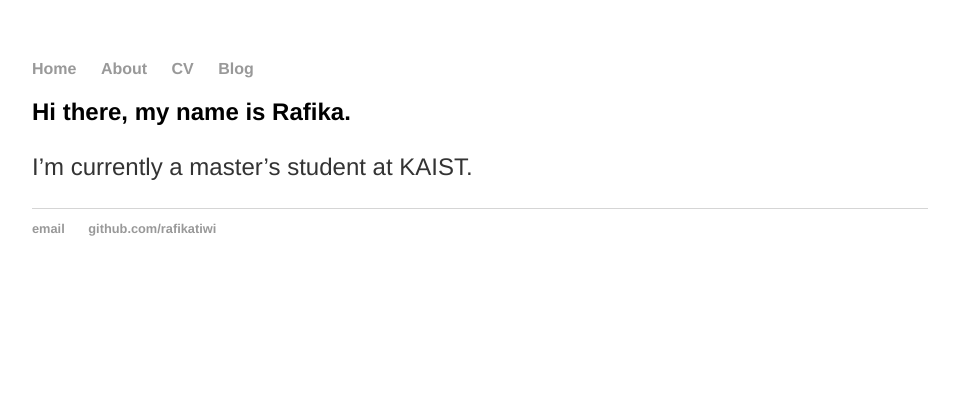
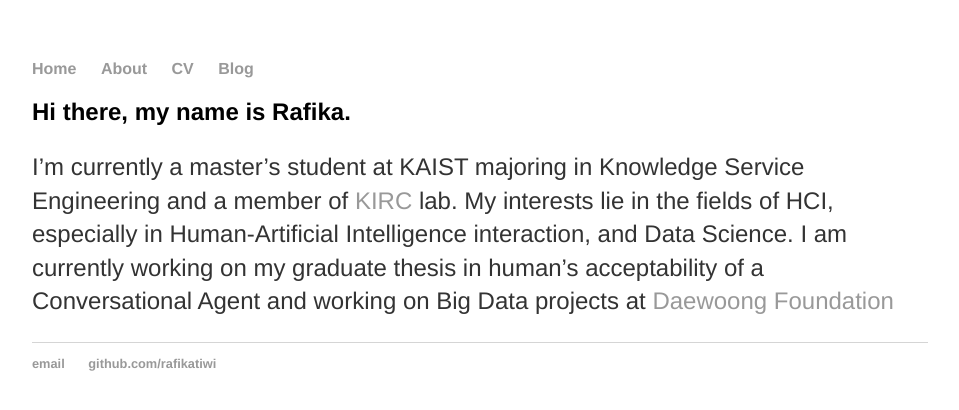
Before and after one commit to rafikatiwi/rafikatiwi.github.io, a Jekyll site: the page built from index.md, in a window 1280 px wide. Shown: the top 410 px of the page, without its empty margins (160-1119 px from the left). Built offline with Jekyll 4.4.1, drawn with Linux system fonts in a browser that asks for light colours.

Commit message:
Update index.md

```diff
--- a/index.md
+++ b/index.md
@@ -4,4 +4,4 @@ title: Rafikatiwi Nur Pujiarti
 ---
 ## Hi there, my name is Rafika.
 
-I'm currently a master's student at KAIST.
+I'm currently a master's student at KAIST majoring in Knowledge Service Engineering and a member of [KIRC](http://kirc.kaist.ac.kr/) lab. My interests lie in the fields of HCI, especially in Human-Artificial Intelligence interaction, and Data Science. I am currently working on my graduate thesis in human's acceptability of a Conversational Agent and working on Big Data projects at [Daewoong Foundation](http://http://daewoongfoundation.or.kr/)
```
